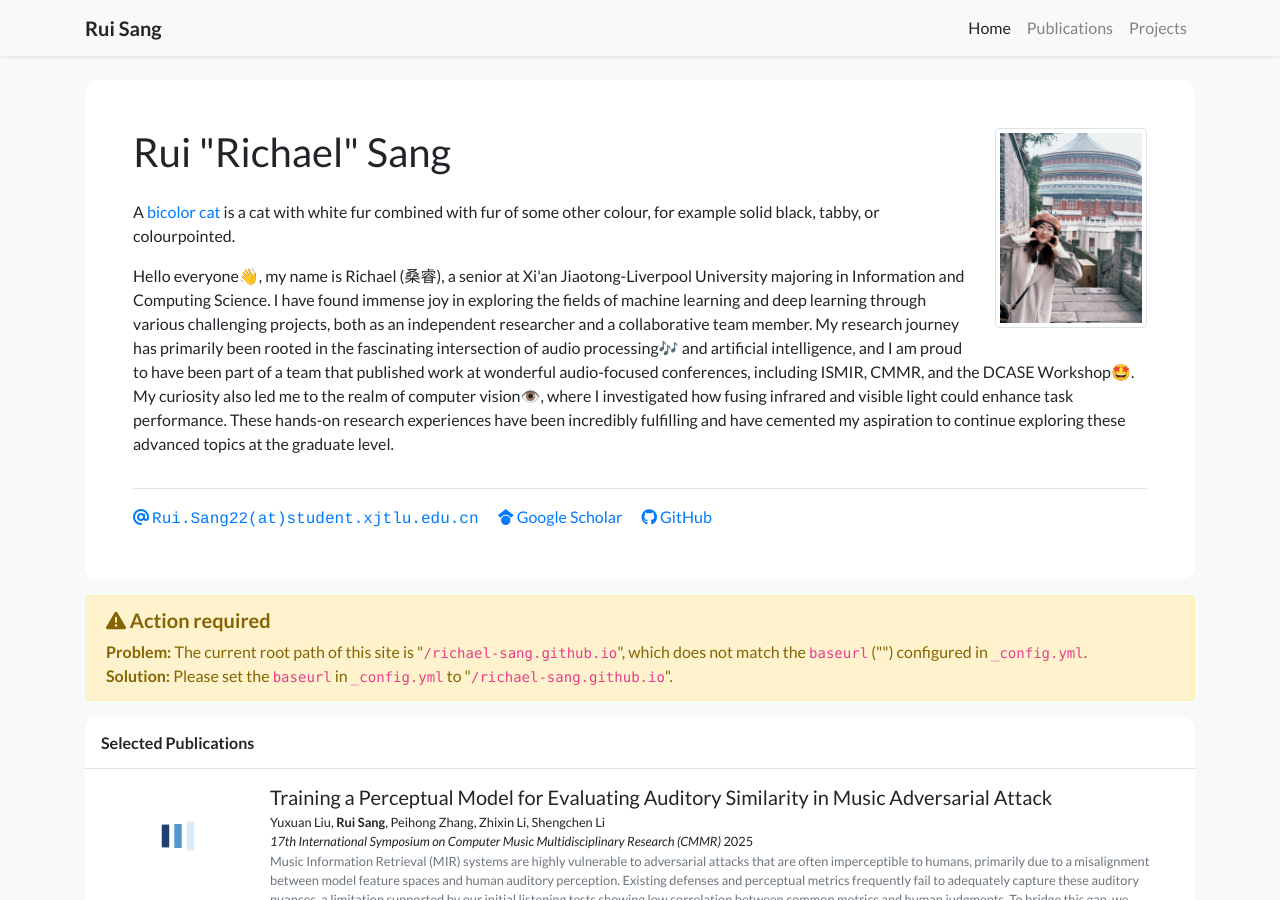
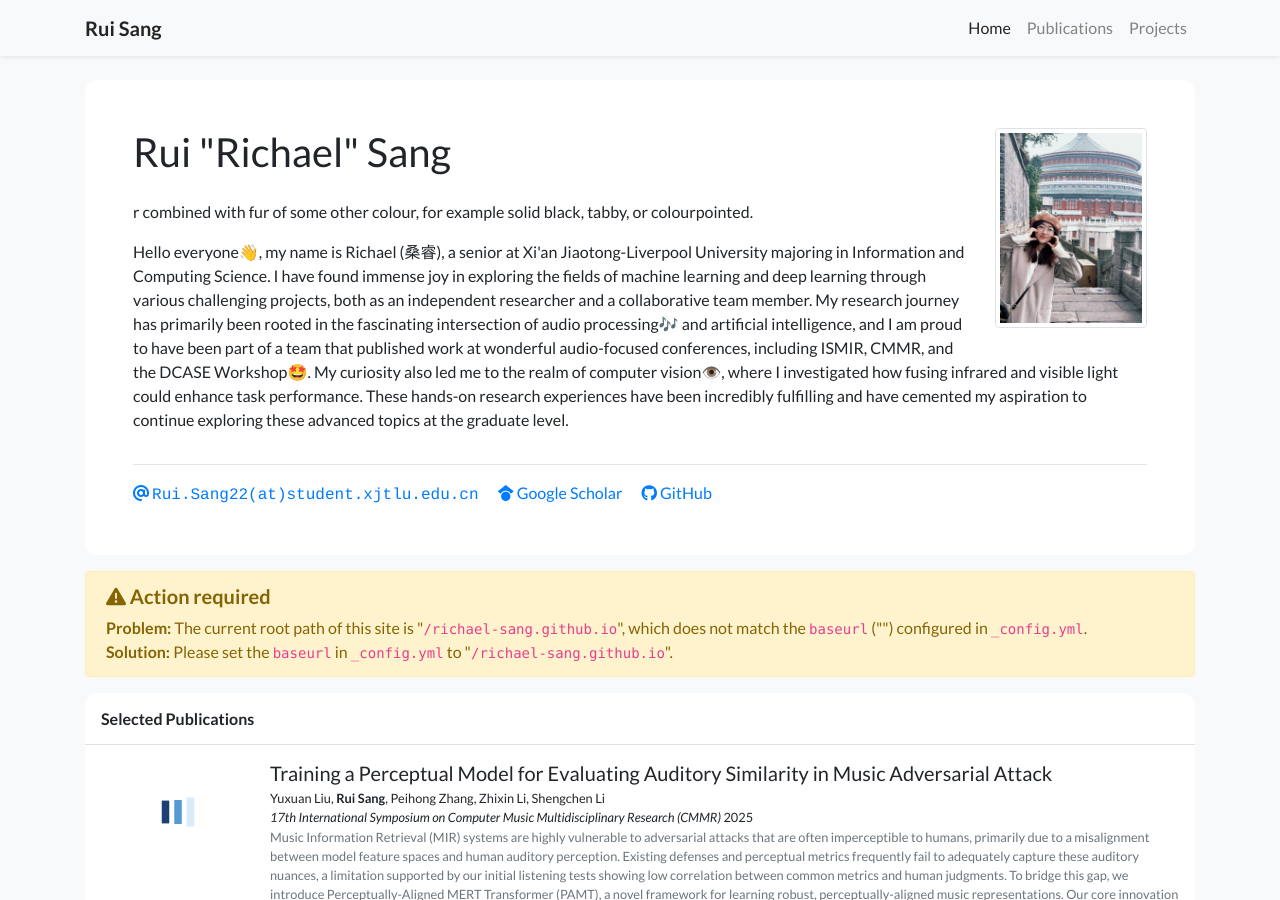
Before and after one commit to richael-sang/richael-sang.github.io, a Jekyll site: the page built from index.html, in a window 1280 px wide and 900 px high. Built offline with Jekyll 4.4.1, drawn with Linux system fonts in a browser that asks for light colours; nearby versions of some CDN libraries; a style sheet for code colours, icons or effects is not loaded.

Commit message:
Update profile.yml

```diff
--- a/_data/profile.yml
+++ b/_data/profile.yml
@@ -20,7 +20,7 @@
 short_bio_text_justify: false
 short_bio: >-
   <p>
-    A <a href="https://en.wikipedia.org/wiki/Bicolor_cat" target="_blank">bicolor cat</a> is a cat with white fur combined with fur of some other colour, for example solid black, tabby, or colourpointed.
+   r combined with fur of some other colour, for example solid black, tabby, or colourpointed.
   </p>
   <p>
     Hello everyone👋, my name is Richael (桑睿), a senior at Xi'an Jiaotong-Liverpool University majoring in Information and Computing Science. I have found immense joy in exploring the fields of machine learning and deep learning through various challenging projects, both as an independent researcher and a collaborative team member. My research journey has primarily been rooted in the fascinating intersection of audio processing🎶 and artificial intelligence, and I am proud to have been part of a team that published work at wonderful audio-focused conferences, including ISMIR, CMMR, and the DCASE Workshop🤩. My curiosity also led me to the realm of computer vision👁️, where I investigated how fusing infrared and visible light could enhance task performance. These hands-on research experiences have been incredibly fulfilling and have cemented my aspiration to continue exploring these advanced topics at the graduate level.
```
